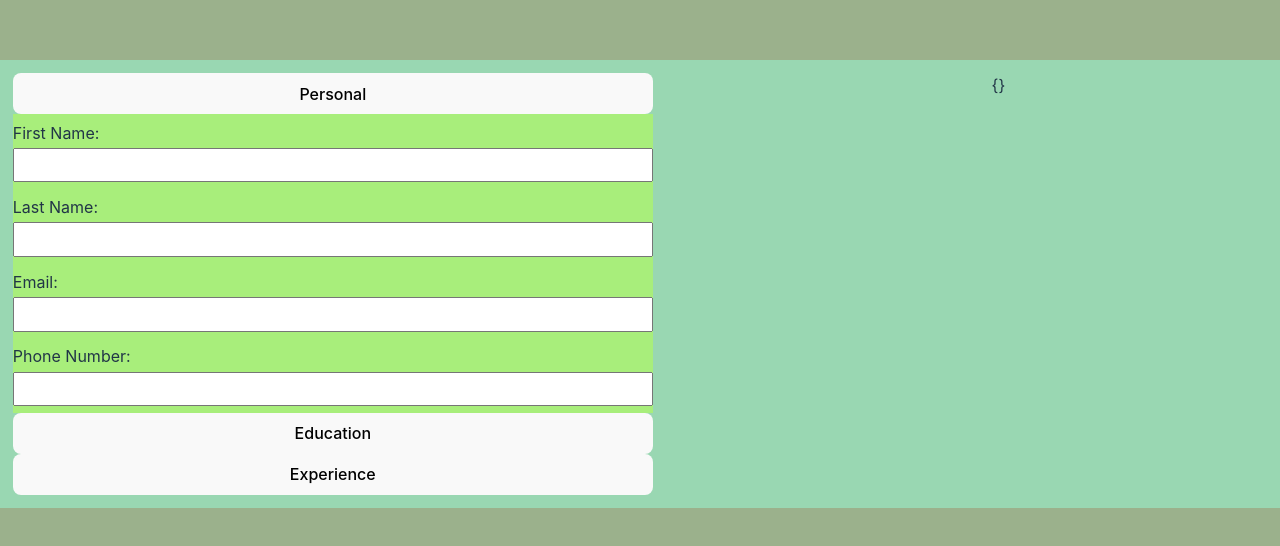
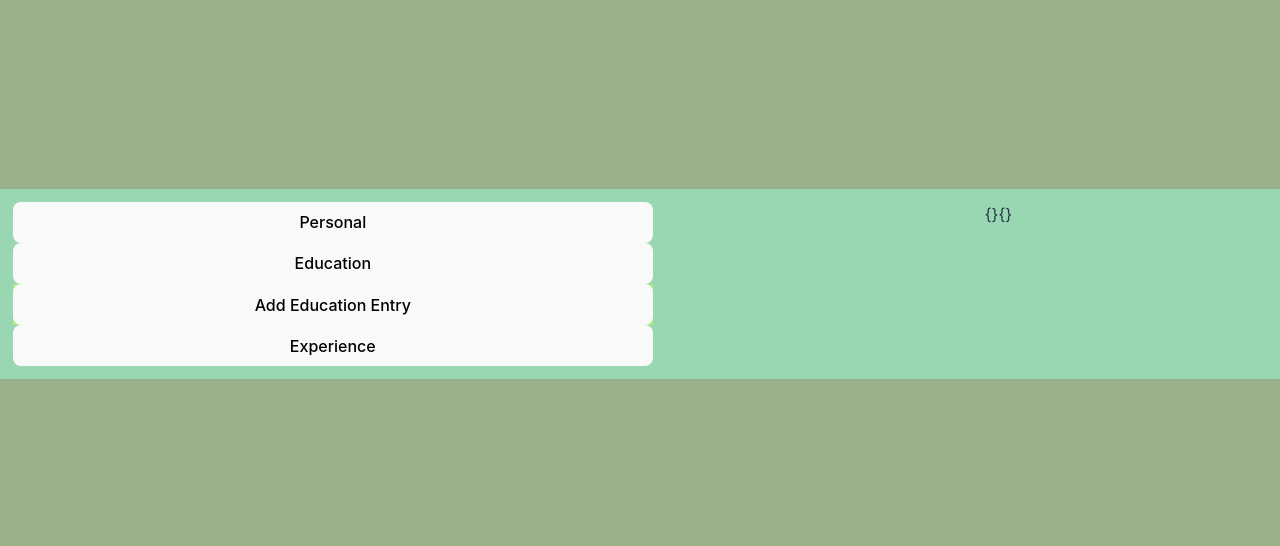
Before and after one commit to Ishm4el/CV-Application, a React (Vite) app: page / in a window 1280 px wide. Shown: the part 116-662 px from the top of the page. Built offline with nearby package versions, Linux system fonts and the light colour scheme.

Commit message:
Implemented the dynamicDisplay, intended to capture and render the various entries from sections that can have mutliple entries, but currently only active for the education section.

```diff
--- a/src/App.jsx
+++ b/src/App.jsx
@@ -7,15 +7,21 @@ import Practical from "./components/Practical";
 function App() {
    const [display, setDisplay] = useState({});
    const [dynamicDisplay, setDynamicDisplay] = useState({});
-   const [focus, setFocus] = useState(0);
+   const [focus, setFocus] = useState(1);
 
    function handleDisplay(e) {
       setDisplay({ ...display, [e.target.id]: e.target.value });
    }
 
-   function handleDynamicDisplay(e, id) {
-      console.log(e + " " + id);
-      setDynamicDisplay({ ...dynamicDisplay, test: "up" });
+   function handleDynamicDisplay(e) {
+      setDynamicDisplay((dynamicDisplay) => {
+         dynamicDisplay[e.target.parentNode.dataset.key] = {
+            ...dynamicDisplay[e.target.parentNode.dataset.key],
+         };
+         dynamicDisplay[e.target.parentNode.dataset.key][e.target.id] =
+            e.target.value;
+         return { ...dynamicDisplay };
+      });
    }
 
    return (
@@ -63,7 +69,10 @@ function App() {
                </div>
             </form>
          </div>
-         <div className="container-display">{JSON.stringify(display)}</div>
+         <div className="container-display">
+            {JSON.stringify(display)}
+            {JSON.stringify(dynamicDisplay)}
+         </div>
       </div>
    );
 }
--- a/src/components/Education.jsx
+++ b/src/components/Education.jsx
@@ -1,10 +1,10 @@
 import { useState, Fragment } from "react";
 
-export default function Education() {
+export default function Education({ change }) {
    const [entries, setEntries] = useState({});
    function addEntry() {
       const newID = crypto.randomUUID();
-      const newEntry = entry(newID);
+      const newEntry = entry(newID, change);
       setEntries({ ...entries, [newID]: newEntry });
    }
    function removeEntry(id) {
@@ -17,7 +17,11 @@ export default function Education() {
             Add Education Entry
          </button>
          {Object.keys(entries).map((value) => (
-            <div className="container-form-section-sub" key={value}>
+            <div
+               className="container-form-section-sub"
+               key={value}
+               data-key={value}
+            >
                {entries[value]}
                <button type="button" onClick={() => removeEntry(value)}>
                   Remove
@@ -28,15 +32,30 @@ export default function Education() {
    );
 }
 
-function entry(id) {
+function entry(id, change) {
    return (
-      <Fragment key={id}>
+      <Fragment>
          <label htmlFor="schoolName">School Name:</label>
-         <input type="text" name="schoolName" id="schoolName" />
+         <input
+            type="text"
+            name="schoolName"
+            id="schoolName"
+            onChange={change}
+         />
          <label htmlFor="titleOfStudy">Title of Study:</label>
-         <input type="text" name="titleOfStudy" id="titleOfStudy" />
+         <input
+            type="text"
+            name="titleOfStudy"
+            id="titleOfStudy"
+            onChange={change}
+         />
          <label htmlFor="dateOfStudy">Date of Study:</label>
-         <input type="date" name="dateOfStudy" id="dateOfStudy" />
+         <input
+            type="date"
+            name="dateOfStudy"
+            id="dateOfStudy"
+            onChange={change}
+         />
       </Fragment>
    );
 }
```
